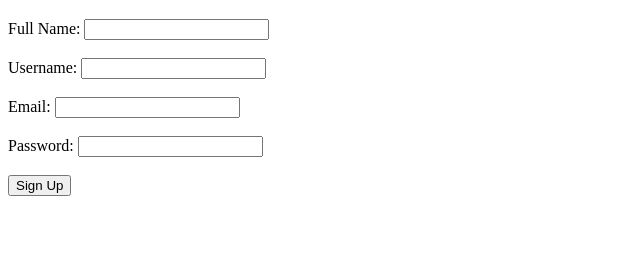
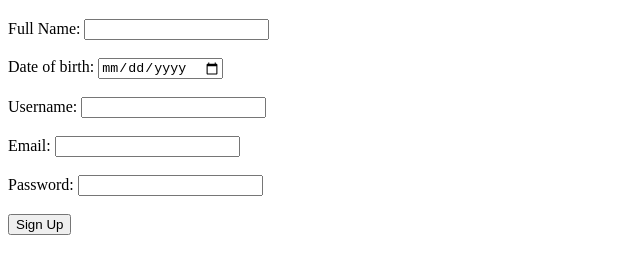
Before and after one commit to siddhesh2868/day6, a plain HTML site: page signup.html in a window 1280 px wide. Shown: the part 61-334 px from the top of the page, without its empty margins (0-640 px from the left). Drawn offline with Linux system fonts and the light colour scheme.

Commit message:
changes committed

```diff
--- a/signup.html
+++ b/signup.html
@@ -10,6 +10,8 @@
   <form action="submit.php" method="post">
     <label for="fname">Full Name:</label>
     <input type="text" id="fname" name="fname" required><br><br>
+    <label for="dob">Date of birth:</label>
+    <input type="date" id="dob" name="dob" required><br><br>
     <label for="username">Username:</label>
     <input type="text" id="username" name="username" required><br><br>
     <label for="email">Email:</label>
```
